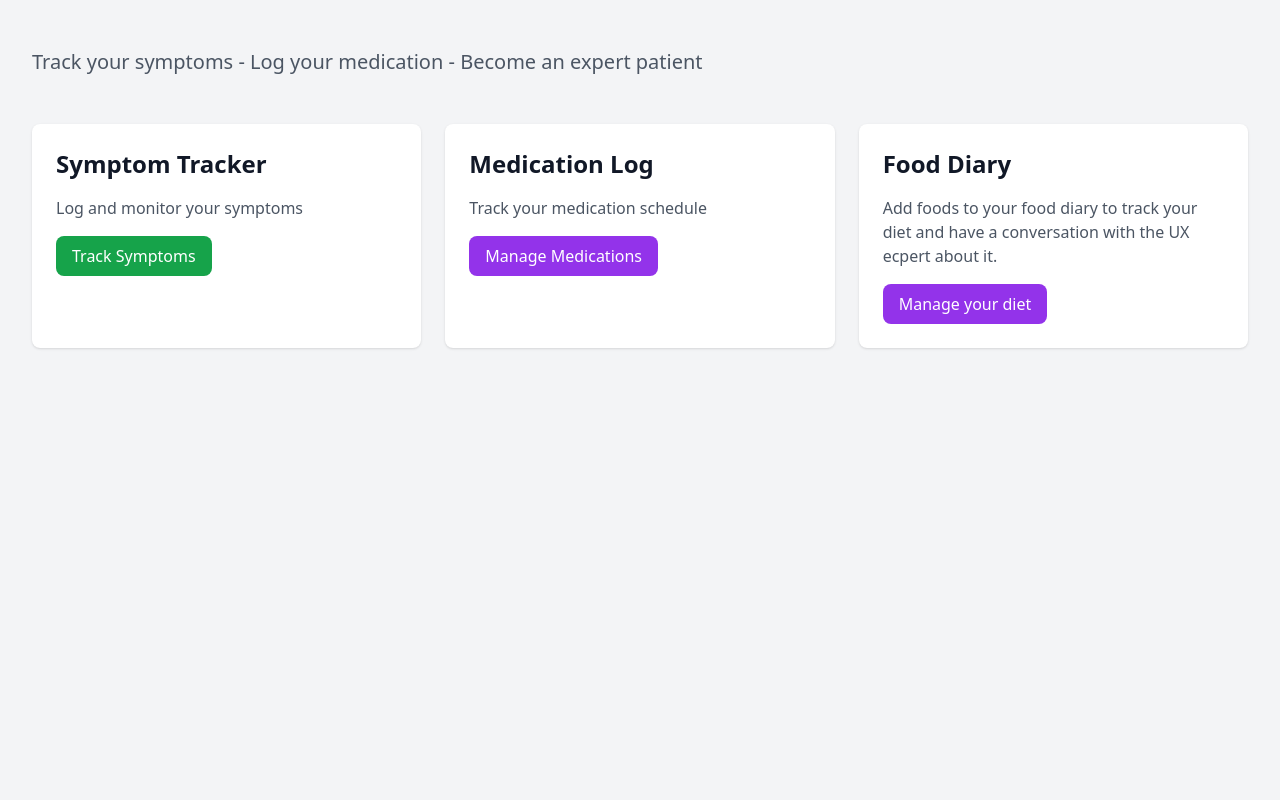
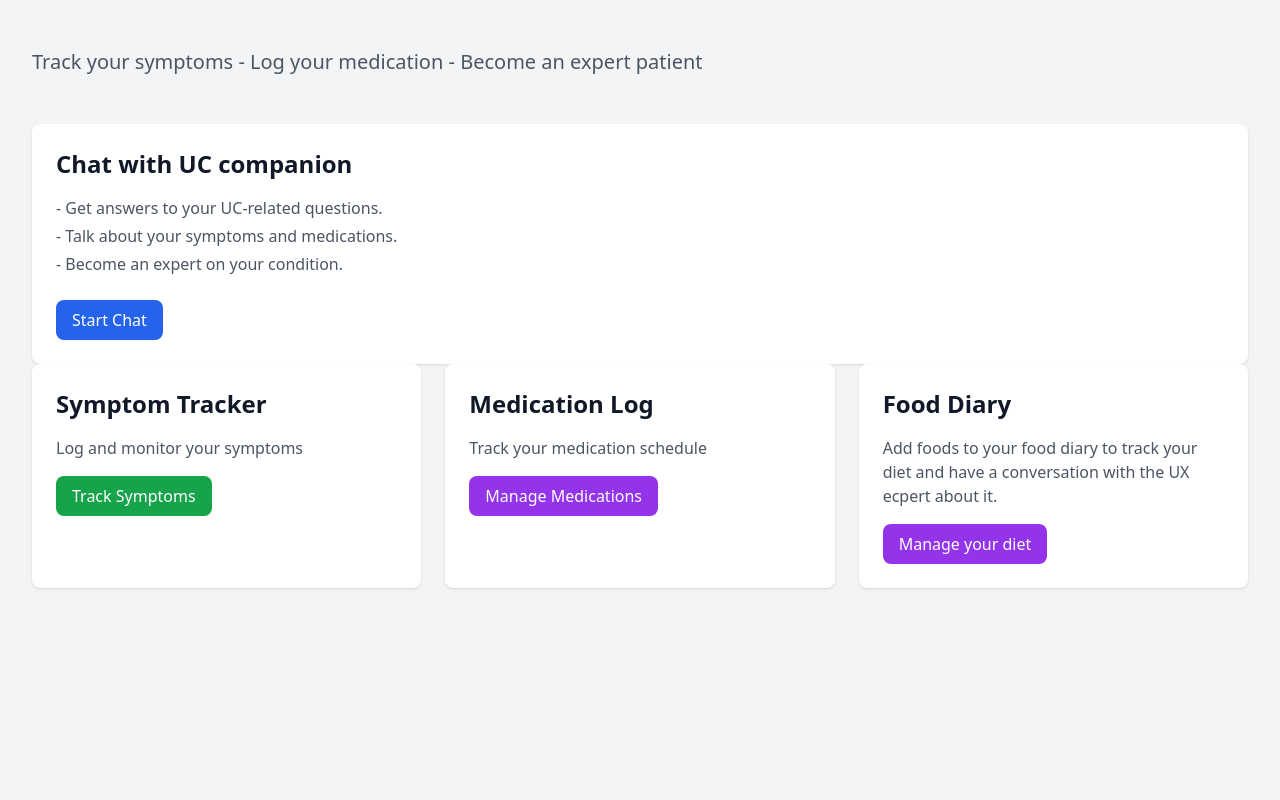
Before and after one commit to GuyMitchy/UC-Expert-Patient, a Django app: page / in a window 1280 px wide. Shown: the part 64-864 px from the top of the page. Run offline with Django 5.2, Linux system fonts and the light colour scheme; a user stored in the database is signed in; some libraries are stand-ins or nearby versions.

Commit message:
Add chat card to home

```diff
--- a/home/templates/home/home.html
+++ b/home/templates/home/home.html
@@ -6,6 +6,19 @@
     <div class="mb-12">
         <p class="text-xl text-gray-600 mb-8">Track your symptoms - Log your medication - Become an expert patient</p>
     </div>
+    <!-- Chat Card -->
+    <div class="bg-white p-6 rounded-lg shadow hover:shadow-lg transition-shadow">
+        <h2 class="text-2xl font-bold text-gray-900 mb-4">Chat with UC companion </h2>
+        <ul class="text-gray-600 mb-4">
+            <li class="mb-1">- Get answers to your UC-related questions.</li>
+            <li class="mb-1">- Talk about your symptoms and medications.</li>
+            <li class="mb-3">- Become an expert on your condition.</li>
+        </ul>
+        <a href="{% url 'chat:list' %}" class=" mt-2 inline-block bg-blue-600 text-white px-4 py-2 rounded-lg hover:bg-blue-700">
+            Start Chat
+        </a>
+    </div>
+
     <div class="grid grid-cols-1 md:grid-cols-3 gap-6">
         <!-- Symptoms Card -->
         <div class="bg-white p-6 rounded-lg shadow hover:shadow-lg transition-shadow">
```
